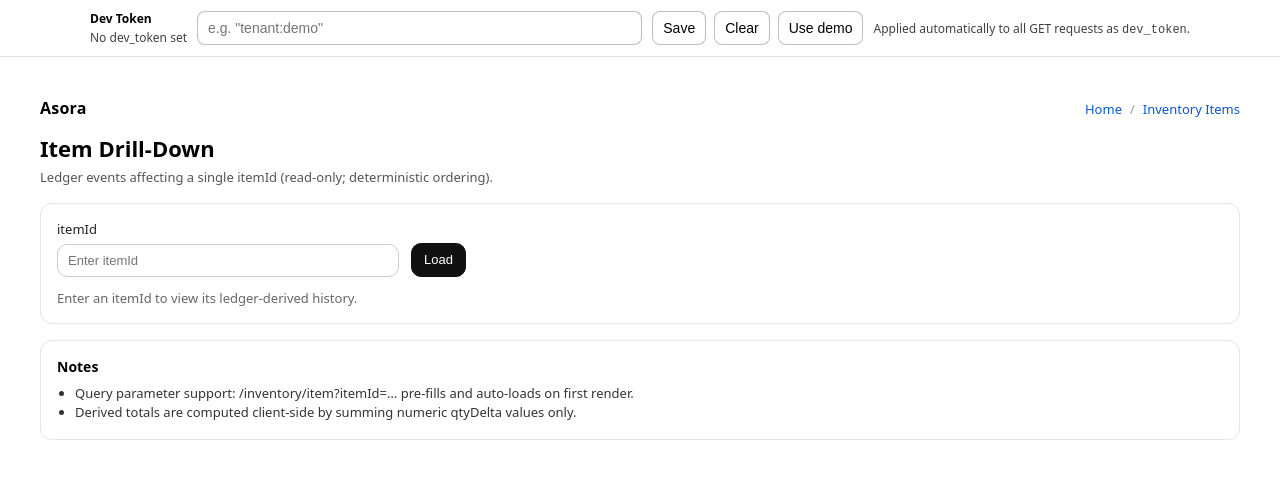
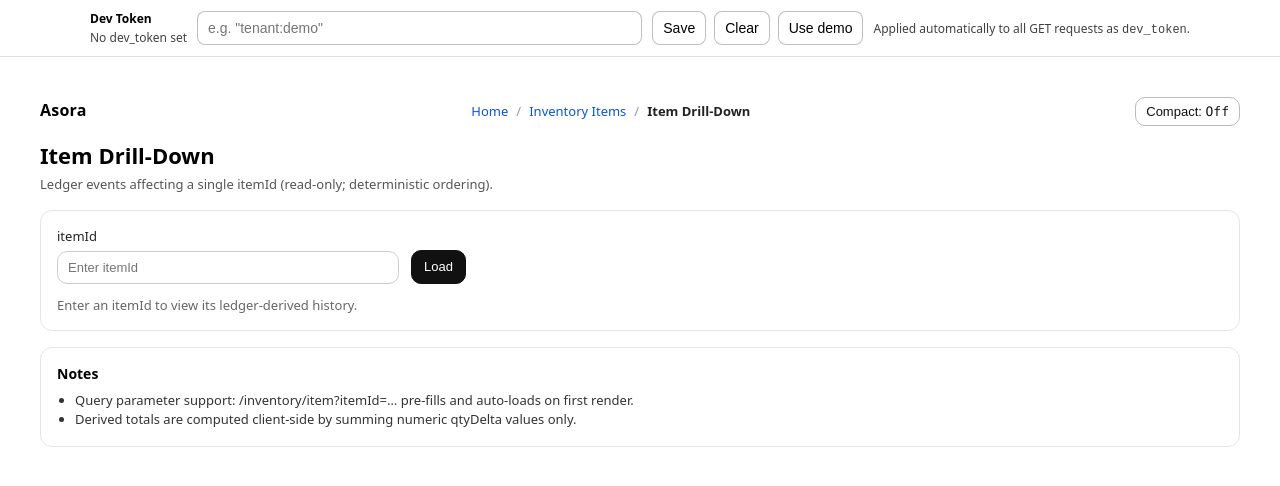
Before and after one commit to AsoraApp/Asora, a Next.js app in the folder web/: page /inventory/item in a window 1280 px wide. Shown: the top 486 px of the page. Built offline with nearby package versions, Linux system fonts and the light colour scheme.

Commit message:
Update page.jsx

```diff
--- a/web/app/inventory/item/page.jsx
+++ b/web/app/inventory/item/page.jsx
@@ -4,6 +4,7 @@ import { useEffect, useMemo, useState } from "react";
 import Link from "next/link";
 import { useSearchParams } from "next/navigation";
 import { asoraGetJson } from "@/lib/asoraFetch";
+import CompactBar, { useDensity } from "../_ui/CompactBar.jsx";
 
 export const runtime = "edge";
 
@@ -12,6 +13,8 @@ function movementsHref(itemId) {
 }
 
 export default function InventoryItemDrillDownPage() {
+  const { isCompact } = useDensity();
+
   const sp = useSearchParams();
   const initialItemId = sp?.get("itemId") || "";
 
@@ -80,77 +83,65 @@ export default function InventoryItemDrillDownPage() {
   }, [events]);
 
   const iid = itemId.trim();
+  const s = isCompact ? compact : styles;
 
   return (
-    <main style={styles.shell}>
-      <header style={styles.topbar}>
-        <div style={styles.brandRow}>
-          <div style={styles.brand}>Asora</div>
-          <div style={styles.nav}>
-            <Link href="/" style={styles.navLink}>
-              Home
-            </Link>
-            <span style={styles.navSep}>/</span>
-            <Link href="/inventory/items" style={styles.navLink}>
-              Inventory Items
-            </Link>
-          </div>
-        </div>
+    <main style={s.shell}>
+      <CompactBar here="Item Drill-Down" />
+
+      <header style={s.header}>
+        <div style={s.title}>Item Drill-Down</div>
+        <div style={s.sub}>Ledger events affecting a single itemId (read-only; deterministic ordering).</div>
       </header>
 
-      <header style={styles.header}>
-        <div style={styles.title}>Item Drill-Down</div>
-        <div style={styles.sub}>Ledger events affecting a single itemId (read-only; deterministic ordering).</div>
-      </header>
-
-      <section style={styles.card}>
-        <div style={styles.controls}>
-          <label style={styles.label}>
+      <section style={s.card}>
+        <div style={s.controls}>
+          <label style={s.label}>
             itemId
-            <input style={styles.input} value={itemId} onChange={(e) => setItemId(e.target.value)} placeholder="Enter itemId" />
+            <input style={s.input} value={itemId} onChange={(e) => setItemId(e.target.value)} placeholder="Enter itemId" />
           </label>
-          <button style={styles.button} onClick={() => load(itemId)} disabled={loading}>
+          <button style={s.button} onClick={() => load(itemId)} disabled={loading}>
             {loading ? "Loading..." : "Load"}
           </button>
 
           {iid ? (
-            <div style={styles.links}>
-              <Link style={styles.link} href={movementsHref(iid)}>
+            <div style={s.links}>
+              <Link style={s.link} href={movementsHref(iid)}>
                 View movements for {iid}
               </Link>
             </div>
           ) : null}
         </div>
 
-        {err ? <div style={styles.err}>Error: {err}</div> : null}
+        {err ? <div style={s.err}>Error: {err}</div> : null}
 
         {iid ? (
-          <div style={styles.summaryRow}>
+          <div style={s.summaryRow}>
             <div>
-              Derived total qtyDelta: <span style={styles.mono}>{derivedTotal}</span>
+              Derived total qtyDelta: <span style={s.mono}>{derivedTotal}</span>
             </div>
-            <div style={styles.muted}>
-              Events missing numeric qtyDelta: <span style={styles.mono}>{missingQtyDeltaCount}</span>
+            <div style={s.muted}>
+              Events missing numeric qtyDelta: <span style={s.mono}>{missingQtyDeltaCount}</span>
             </div>
-            <div style={styles.muted}>
-              Total events shown: <span style={styles.mono}>{events.length}</span>
+            <div style={s.muted}>
+              Total events shown: <span style={s.mono}>{events.length}</span>
             </div>
           </div>
         ) : (
-          <div style={styles.empty}>Enter an itemId to view its ledger-derived history.</div>
+          <div style={s.empty}>Enter an itemId to view its ledger-derived history.</div>
         )}
 
-        {iid && events.length === 0 && !loading ? <div style={styles.empty}>No events found for this itemId.</div> : null}
+        {iid && events.length === 0 && !loading ? <div style={s.empty}>No events found for this itemId.</div> : null}
 
         {events.length > 0 ? (
-          <div style={styles.tableWrap}>
-            <table style={styles.table}>
+          <div style={s.tableWrap}>
+            <table style={s.table}>
               <thead>
                 <tr>
-                  <th style={styles.th}>ts</th>
-                  <th style={styles.thRight}>qtyDelta</th>
-                  <th style={styles.th}>eventType</th>
-                  <th style={styles.th}>details</th>
+                  <th style={s.th}>ts</th>
+                  <th style={s.thRight}>qtyDelta</th>
+                  <th style={s.th}>eventType</th>
+                  <th style={s.th}>details</th>
                 </tr>
               </thead>
               <tbody>
@@ -164,15 +155,15 @@ export default function InventoryItemDrillDownPage() {
 
                   return (
                     <tr key={key}>
-                      <td style={styles.td}>
-                        <span style={styles.mono}>{ts}</span>
+                      <td style={s.td}>
+                        <span style={s.mono}>{ts}</span>
                       </td>
-                      <td style={{ ...styles.tdRight, ...(neg ? styles.neg : null) }}>
-                        <span style={styles.mono}>{typeof q === "number" ? q : "—"}</span>
+                      <td style={{ ...s.tdRight, ...(neg ? s.neg : null) }}>
+                        <span style={s.mono}>{typeof q === "number" ? q : "—"}</span>
                       </td>
-                      <td style={styles.td}>{eventType}</td>
-                      <td style={styles.td}>
-                        <span style={styles.monoSmall}>{details || "—"}</span>
+                      <td style={s.td}>{eventType}</td>
+                      <td style={s.td}>
+                        <span style={s.monoSmall}>{details || "—"}</span>
                       </td>
                     </tr>
                   );
@@ -183,9 +174,9 @@ export default function InventoryItemDrillDownPage() {
         ) : null}
       </section>
 
-      <section style={styles.card}>
-        <div style={styles.noteTitle}>Notes</div>
-        <ul style={styles.ul}>
+      <section style={s.card}>
+        <div style={s.noteTitle}>Notes</div>
+        <ul style={s.ul}>
           <li>Query parameter support: /inventory/item?itemId=… pre-fills and auto-loads on first render.</li>
           <li>Derived totals are computed client-side by summing numeric qtyDelta values only.</li>
         </ul>
@@ -197,13 +188,6 @@ export default function InventoryItemDrillDownPage() {
 const styles = {
   shell: { minHeight: "100vh", padding: 24, fontFamily: "ui-sans-serif, system-ui, -apple-system, Segoe UI, Roboto" },
 
-  topbar: { marginBottom: 14 },
-  brandRow: { display: "flex", justifyContent: "space-between", alignItems: "baseline", flexWrap: "wrap", gap: 10 },
-  brand: { fontSize: 16, fontWeight: 800, letterSpacing: 0.2 },
-  nav: { display: "flex", alignItems: "center", gap: 8, flexWrap: "wrap" },
-  navLink: { color: "#0b57d0", textDecoration: "none", fontSize: 13 },
-  navSep: { color: "#999", fontSize: 13 },
-
   header: { marginBottom: 16 },
   title: { fontSize: 22, fontWeight: 700 },
   sub: { marginTop: 6, color: "#555", fontSize: 13, lineHeight: 1.35 },
@@ -212,16 +196,7 @@ const styles = {
   controls: { display: "flex", gap: 12, flexWrap: "wrap", alignItems: "flex-end" },
   label: { display: "flex", flexDirection: "column", gap: 6, fontSize: 13, color: "#222" },
   input: { width: 320, padding: "8px 10px", borderRadius: 10, border: "1px solid #ccc", outline: "none", fontSize: 13 },
-  button: {
-    padding: "8px 12px",
-    borderRadius: 10,
-    border: "1px solid #111",
-    background: "#111",
-    color: "#fff",
-    cursor: "pointer",
-    fontSize: 13,
-    height: 34,
-  },
+  button: { padding: "8px 12px", borderRadius: 10, border: "1px solid #111", background: "#111", color: "#fff", cursor: "pointer", fontSize: 13, height: 34 },
   links: { fontSize: 13, paddingBottom: 2 },
   link: { color: "#0b57d0", textDecoration: "none", fontSize: 13 },
 
@@ -244,3 +219,31 @@ const styles = {
   noteTitle: { fontSize: 14, fontWeight: 700, marginBottom: 8 },
   ul: { margin: 0, paddingLeft: 18, color: "#333", fontSize: 13, lineHeight: 1.5 },
 };
+
+const compact = {
+  ...styles,
+  shell: { ...styles.shell, padding: 14 },
+  header: { marginBottom: 10 },
+  title: { fontSize: 18, fontWeight: 750 },
+  sub: { ...styles.sub, fontSize: 12 },
+
+  card: { ...styles.card, padding: 12, marginBottom: 12 },
+  label: { ...styles.label, fontSize: 12 },
+  input: { ...styles.input, padding: "6px 8px", fontSize: 12 },
+  button: { ...styles.button, padding: "6px 10px", fontSize: 12, height: 30 },
+
+  links: { ...styles.links, fontSize: 12 },
+  link: { ...styles.link, fontSize: 12 },
+
+  summaryRow: { ...styles.summaryRow, fontSize: 12, marginTop: 10 },
+  err: { ...styles.err, fontSize: 12 },
+  empty: { ...styles.empty, fontSize: 12 },
+
+  th: { ...styles.th, padding: "8px 6px", fontSize: 11 },
+  thRight: { ...styles.thRight, padding: "8px 6px", fontSize: 11 },
+  td: { ...styles.td, padding: "8px 6px", fontSize: 12 },
+  tdRight: { ...styles.tdRight, padding: "8px 6px", fontSize: 12 },
+
+  noteTitle: { ...styles.noteTitle, fontSize: 13 },
+  ul: { ...styles.ul, fontSize: 12 },
+};
```
